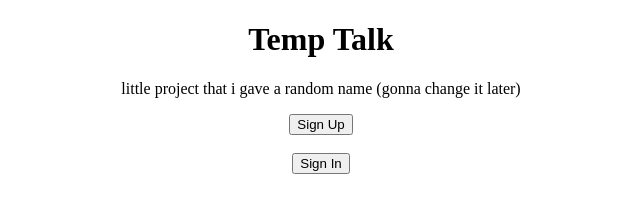
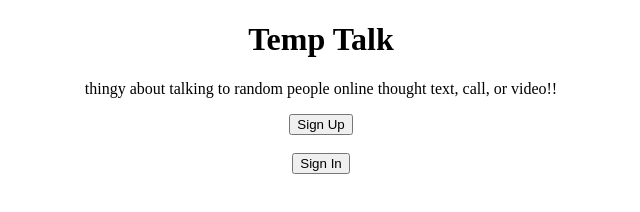
Before and after one commit to ITemply/temp-ai, a plain HTML site: page templates/index.html in a window 1280 px wide. Shown: the whole page, without its empty margins (319-959 px from the left). Drawn offline with Linux system fonts and the light colour scheme; files that its build step writes are made by us from their sources; files whose address does not match are found by name.

Commit message:
updated description
Signed-off-by: I Temply <bluerambles278@gmail.com>

```diff
--- a/templates/index.html
+++ b/templates/index.html
@@ -14,7 +14,7 @@
 <body onload='log()'>
   <center>
     <h1>Temp Talk</h1>
-    <p>little project that i gave a random name (gonna change it later)</p>
+    <p>thingy about talking to random people online thought text, call, or video!!</p>
     <input type="button" value="Sign Up" onclick="window.location.href='/signup'">
     <br><br>
     <input type="button" value="Sign In" onclick="window.location.href='/signin'">
```
